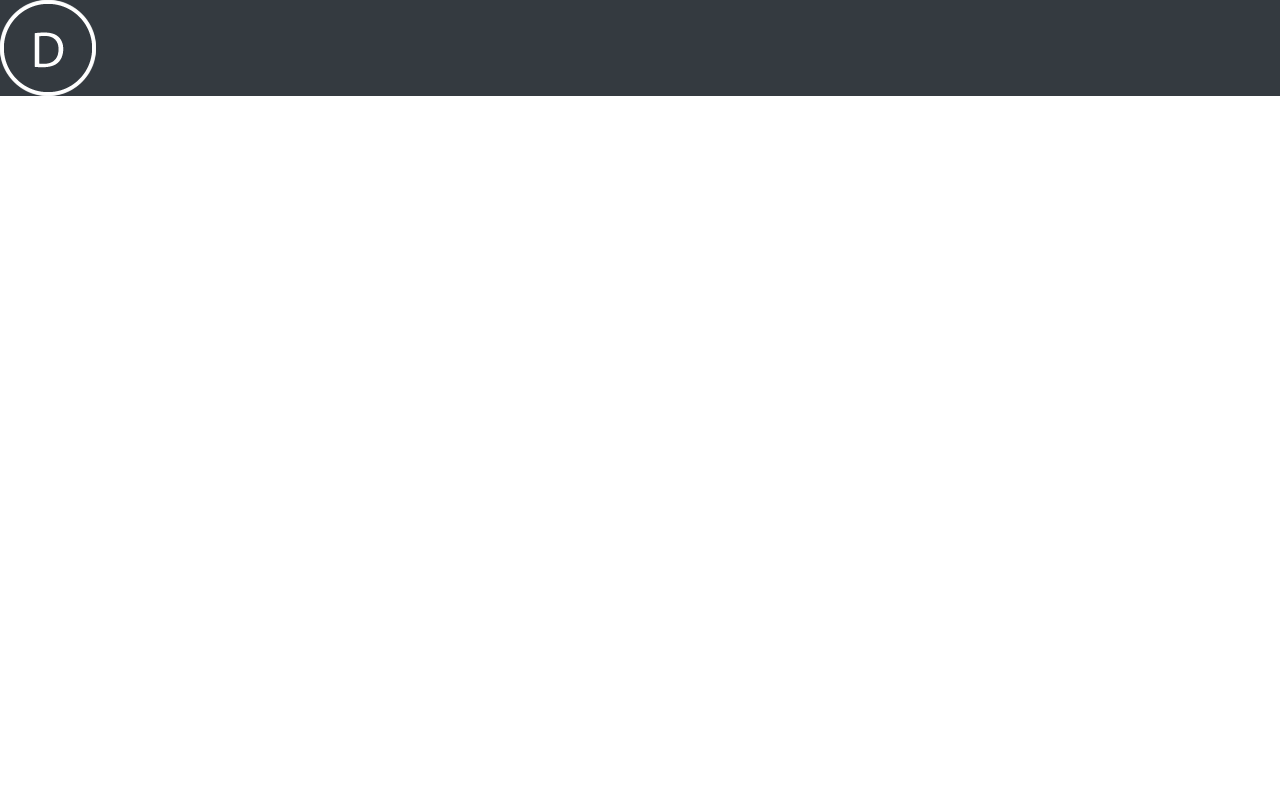
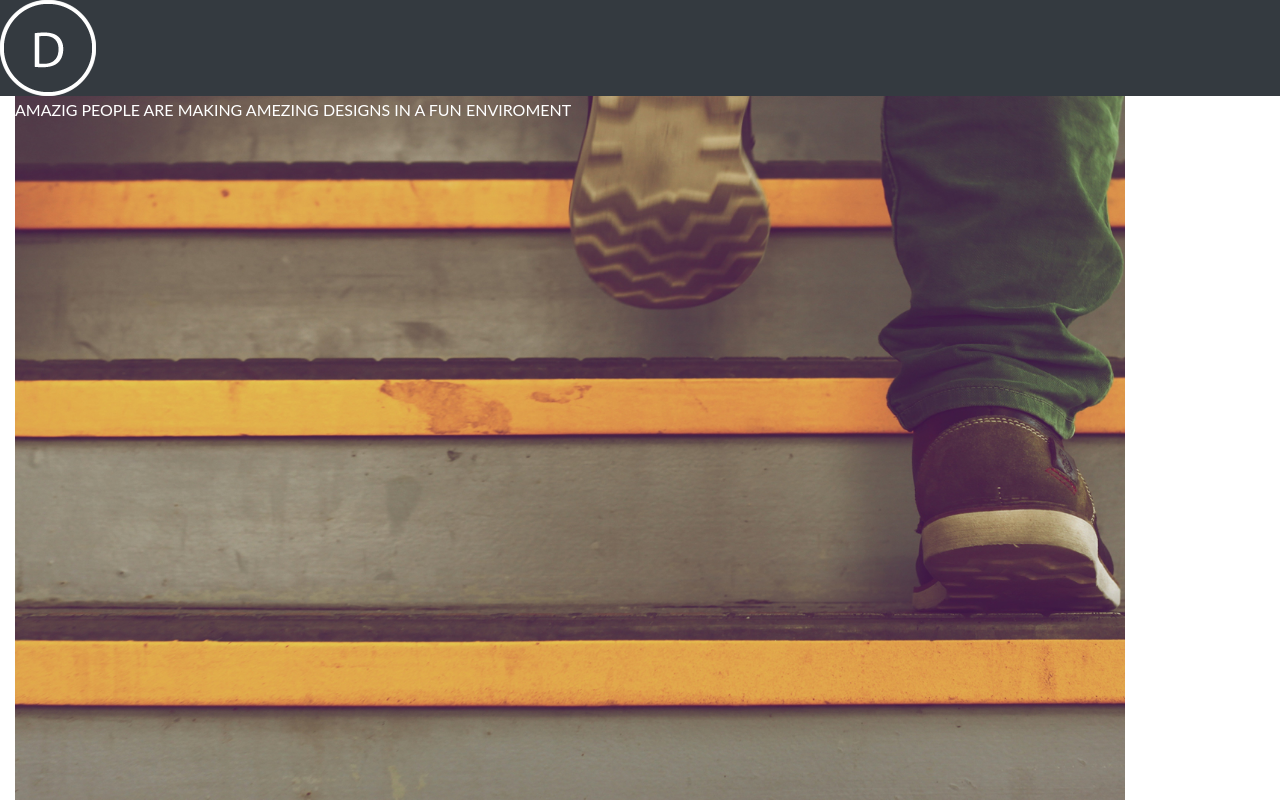
Before and after one commit to Kraft-Owaka/delani-studio-wk3-ip, a plain HTML site: page index.html in a window 1280 px wide. Drawn offline with nearby package versions, Linux system fonts and the light colour scheme.

Commit message:
added a backgroung image

```diff
--- a/css/styles.css
+++ b/css/styles.css
@@ -1,5 +1,24 @@
 body{
-    background-image:url('image/h_img.jpg')
+    overflow-wrap: hidden;
+    font-family: 'Lato', sans-serif;
+    color: white;
+
+}
+/* background screen image css*/
+.container {
+    position: absolute;
+    left: 0;
+    top: 0;
+    width: 100%;
+    height: 100%;
+}
+.hero {
+    width: 100%;
+    height: 100%;
+    background: url("../image/h_img.jpg");
+    background-size: cover;
+    background-repeat: no-repeat;
+    background-position: center;
 }
 
 
--- a/index.html
+++ b/index.html
@@ -11,9 +11,17 @@
 <body>
 <!--start of the home Section-->
 <div id="home">
-    <!--Navigation-->
-    <div class="navbar-navbar-expand-md navbar-dark bg-dark fixed-top">
+    <!--Navigation start-->
+    <div class="navbar-navbar-expand-lg navbar-dark bg-dark fixed-top">
         <a class="navbar-band" href="index.html"><img src="logo/logo.png"></a>
+    </div>
+        <div class="container">
+            <div class="hero">
+                <h1>WELCOME </h1>
+                    <h3>TO DELANI STUDIO></h3>
+                    <p>AMAZIG PEOPLE ARE MAKING AMEZING DESIGNS IN A FUN ENVIROMENT</p>
+            </div>
+        </div>
 
 </div>
 <!--End of the home section-->
```
